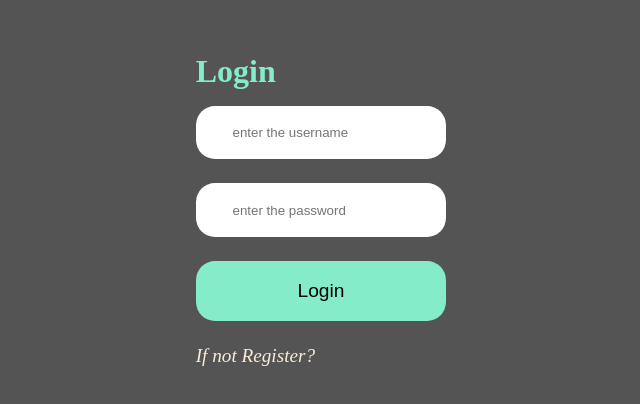
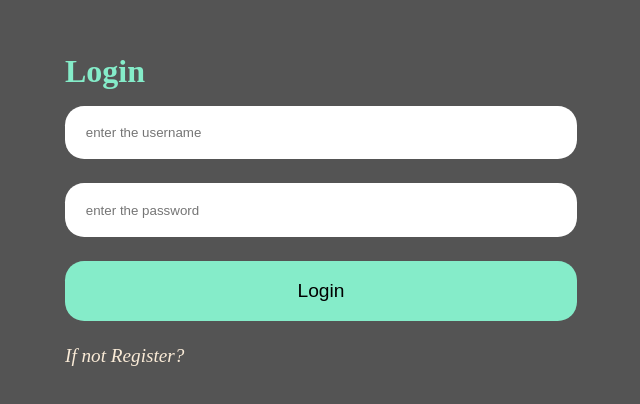
Before and after one commit to workzahidraza/New-folder, a React (Vite) app in the folder forntEnd/: page /login in a window 1280 px wide. Shown: the part 190-594 px from the top of the page, without its empty margins (319-959 px from the left). Built offline with nearby package versions, Linux system fonts and the light colour scheme.

Commit message:
fix: adjust input padding and width in form styles

```diff
--- a/forntEnd/src/features/auth/styles/form.scss
+++ b/forntEnd/src/features/auth/styles/form.scss
@@ -37,7 +37,8 @@ main {
 
       input {
         // background-color: forestgreen;
-        padding: 1.2rem 2.3rem;
+        width: 40vw;
+        padding: 1.2rem 1.3rem;
         outline: none;
         border-radius: 1.2rem;
         border: none;
```
